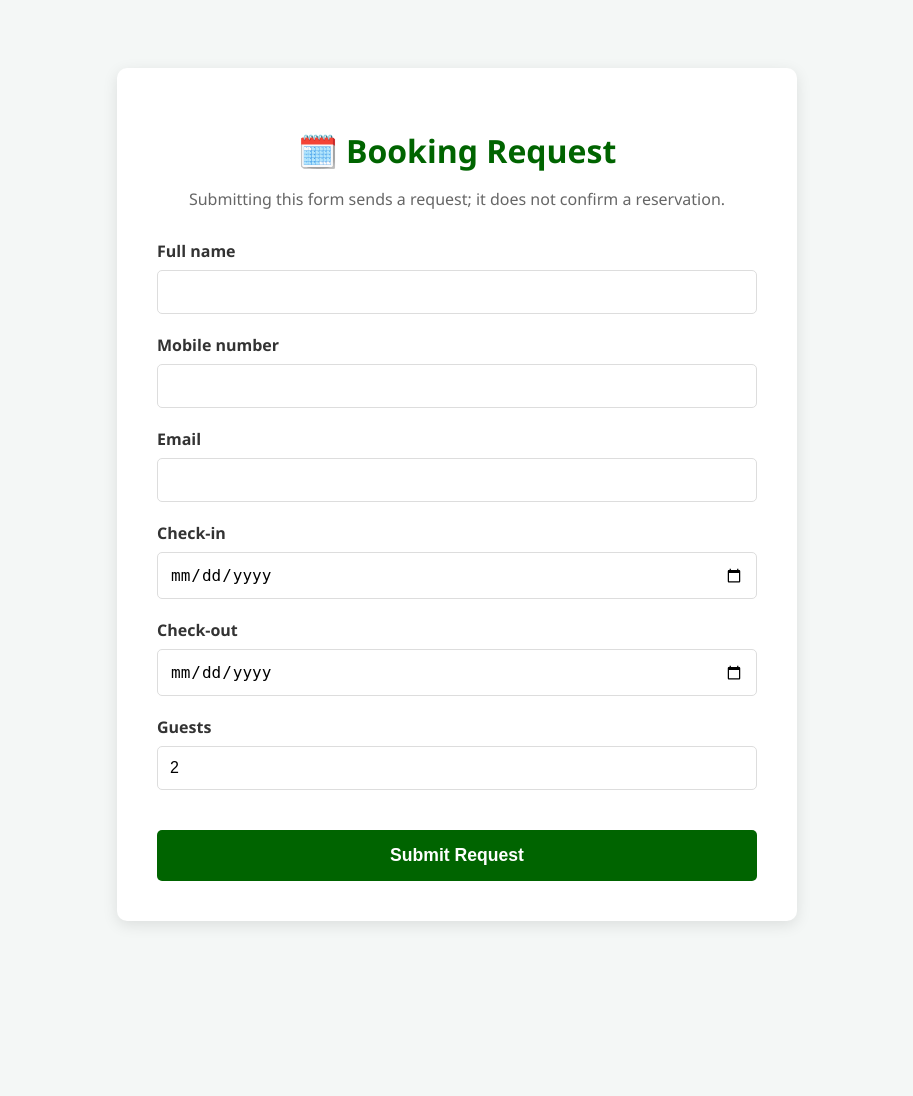
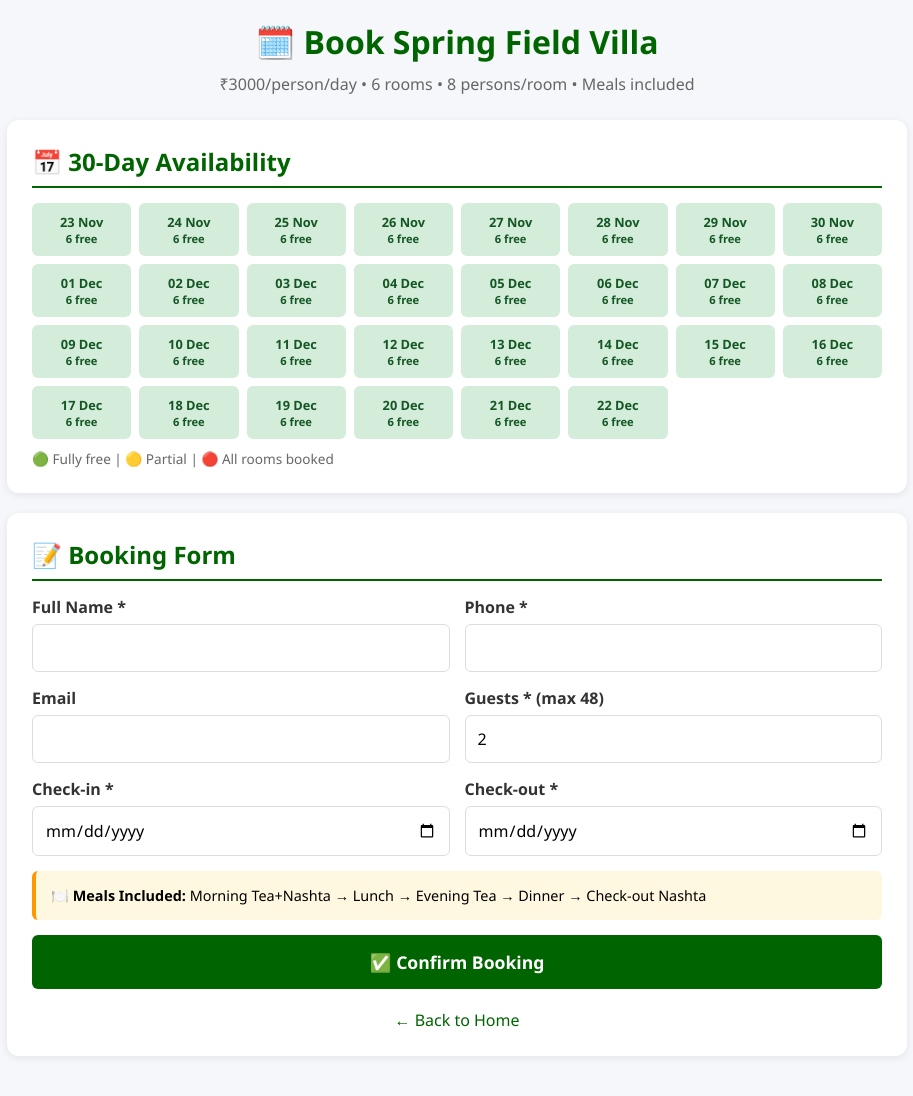
Before and after one commit to niteshmalusare822-coder/alibag-villa-booking, a Flask app: page /booking in a window 1280 px wide. Shown: the whole page, without its empty margins (183-1096 px from the left). Before the commit the page ends 925 px from the top, so only its background shows below. Run offline with Flask 3, Linux system fonts and the light colour scheme.

Commit message:
Refactor booking.html for improved layout and styles

```diff
--- a/templates/booking.html
+++ b/templates/booking.html
@@ -5,61 +5,96 @@
 <meta name="viewport" content="width=device-width, initial-scale=1.0">
 <title>Book {{ villa.name }}</title>
 <style>
-        body { font-family: 'Segoe UI', sans-serif; background: #f4f7f6; padding: 20px; }
-        .container { max-width: 600px; margin: 40px auto; background: white; padding: 40px; border-radius: 10px; box-shadow: 0 4px 15px rgba(0,0,0,0.1); }
-        h1 { color: #006400; text-align: center; margin-bottom: 10px; }
-        .form-group { margin-bottom: 20px; }
-        label { display: block; margin-bottom: 8px; font-weight: bold; color: #333; }
-        input { width: 100%; padding: 12px; border: 1px solid #ddd; border-radius: 5px; font-size: 1rem; box-sizing: border-box; }
-        input:focus { outline: none; border-color: #006400; }
-        .btn-submit { width: 100%; padding: 15px; background: #006400; color: white; border: none; border-radius: 5px; font-size: 1.1rem; font-weight: bold; cursor: pointer; margin-top: 20px; }
-        .btn-submit:hover { background: #004d00; }
-        .flash { background: #d4edda; color: #155724; padding: 15px; text-align: center; border-radius: 5px; margin-bottom: 20px; }
+*{margin:0;padding:0;box-sizing:border-box;font-family:'Segoe UI',sans-serif}
+body{background:#f5f7fa;padding:20px}
+.container{max-width:900px;margin:0 auto}
+h1{color:#006400;text-align:center;margin-bottom:10px}
+.subtitle{text-align:center;color:#666;margin-bottom:25px}
+.card{background:white;padding:25px;border-radius:12px;box-shadow:0 2px 8px rgba(0,0,0,.08);margin-bottom:20px}
+.card h2{color:#006400;margin-bottom:15px;border-bottom:2px solid #006400;padding-bottom:8px}
+.form-row{display:grid;grid-template-columns:1fr 1fr;gap:15px;margin-bottom:15px}
+label{display:block;margin-bottom:6px;font-weight:bold;color:#333}
+input,select{width:100%;padding:12px;border:1px solid #ddd;border-radius:6px;font-size:1rem}
+.btn{width:100%;padding:15px;background:#006400;color:white;border:none;border-radius:6px;font-size:1.1rem;font-weight:bold;cursor:pointer;margin-top:15px}
+.btn:hover{background:#004d00}
+.cal-grid{display:grid;grid-template-columns:repeat(auto-fill,minmax(90px,1fr));gap:8px;margin-top:15px}
+.cal-day{padding:10px;text-align:center;border-radius:6px;font-size:.8rem;font-weight:bold}
+.cal-day.free{background:#d4edda;color:#155724}
+.cal-day.tight{background:#fff3cd;color:#856404}
+.cal-day.full{background:#f8d7da;color:#721c24}
+.price-preview{background:#e8f5e9;border-left:4px solid #006400;padding:15px;border-radius:6px;margin-top:15px;display:none}
+.price-preview.show{display:block}
+.price-preview .total{font-size:1.5rem;color:#006400;font-weight:bold}
+.meal-info{background:#fff8e1;border-left:4px solid #ff9800;padding:15px;border-radius:6px;margin-top:15px;font-size:.9rem}
+.flash{background:#d4edda;color:#155724;padding:15px;text-align:center;border-radius:6px;margin-bottom:15px}
+.back{display:block;text-align:center;margin-top:20px;color:#006400;text-decoration:none}
+@media(max-width:600px){.form-row{grid-template-columns:1fr}}
 </style>
 </head>
 <body>
 <div class="container">
-        <h1>🗓️ Booking Request</h1>
-        <p style="text-align: center; color: #666; margin-bottom: 30px;">Submitting this form sends a request; it does not confirm a reservation.</p>
+<h1>🗓️ Book {{ villa.name }}</h1>
+<p class="subtitle">₹{{ villa.price_per_person }}/person/day • {{ villa.total_rooms }} rooms • {{ villa.room_capacity }} persons/room • Meals included</p>
 
 {% with messages = get_flashed_messages() %}
-          {% if messages %}{% for message in messages %}<div class="flash">{{ message }}</div>{% endfor %}{% endif %}
+{% if messages %}{% for m in messages %}<div class="flash">{{ m }}</div>{% endfor %}{% endif %}
 {% endwith %}
 
-        <!-- form action="/booking" आणि method="POST" अचूक असणे गरजेचे -->
-        <form method="POST" action="/booking">
-            <div class="form-group">
-                <label>Full name</label>
-                <input type="text" name="name" required>
+<div class="card">
+<h2>📅 30-Day Availability</h2>
+<div class="cal-grid">
+{% for c in calendar %}
+<div class="cal-day {{ c.status }}">
+  <div>{{ c.label }}</div>
+  <div style="font-size:.7rem;">{{ c.available }} free</div>
+</div>
+{% endfor %}
+</div>
+<p style="margin-top:10px;color:#666;font-size:.85rem;">🟢 Fully free | 🟡 Partial | 🔴 All rooms booked</p>
 </div>
 
-            <div class="form-group">
-                <label>Mobile number</label>
-                <input type="tel" name="phone" required>
+<div class="card">
+<h2>📝 Booking Form</h2>
+<form method="POST" action="/booking">
+  <div class="form-row">
+    <div><label>Full Name *</label><input type="text" name="name" required></div>
+    <div><label>Phone *</label><input type="tel" name="phone" required></div>
+  </div>
+  <div class="form-row">
+    <div><label>Email</label><input type="email" name="email"></div>
+    <div><label>Guests * (max {{ villa.total_rooms * villa.room_capacity }})</label><input type="number" name="guests" id="g" min="1" max="{{ villa.total_rooms * villa.room_capacity }}" value="2" required></div>
+  </div>
+  <div class="form-row">
+    <div><label>Check-in *</label><input type="date" name="check_in" id="ci" required></div>
+    <div><label>Check-out *</label><input type="date" name="check_out" id="co" required></div>
+  </div>
+  <div class="price-preview" id="pp">
+    <strong>💰 Price Estimate:</strong>
+    <div>Nights: <span id="n">0</span> | Guests: <span id="gg">0</span></div>
+    <div class="total">Total: ₹<span id="tt">0</span></div>
+    <div style="font-size:.85rem;color:#666;">(₹{{ villa.price_per_person }} × guests × nights, meals included)</div>
+  </div>
+  <div class="meal-info">
+    🍽️ <strong>Meals Included:</strong> Morning Tea+Nashta → Lunch → Evening Tea → Dinner → Check-out Nashta
+  </div>
+  <button type="submit" class="btn">✅ Confirm Booking</button>
+</form>
+<a href="/" class="back">← Back to Home</a>
+</div>
 </div>
 
-            <div class="form-group">
-                <label>Email</label>
-                <input type="email" name="email">
-            </div>
-
-            <div class="form-group">
-                <label>Check-in</label>
-                <input type="date" name="check_in" required>
-            </div>
-
-            <div class="form-group">
-                <label>Check-out</label>
-                <input type="date" name="check_out" required>
-            </div>
-
-            <div class="form-group">
-                <label>Guests</label>
-                <input type="number" name="guests" min="1" max="8" value="2" required>
-            </div>
-
-            <button type="submit" class="btn-submit">Submit Request</button>
-        </form>
-    </div>
+<script>
+const pp=document.getElementById('pp'),n=document.getElementById('n'),gg=document.getElementById('gg'),tt=document.getElementById('tt');
+const ci=document.getElementById('ci'),co=document.getElementById('co'),g=document.getElementById('g');
+function calc(){
+  if(!ci.value||!co.value||!g.value){pp.classList.remove('show');return;}
+  const nights=Math.floor((new Date(co.value)-new Date(ci.value))/(1000*60*60*24));
+  if(nights<=0){pp.classList.remove('show');return;}
+  const total=nights*parseInt(g.value)*{{ villa.price_per_person }};
+  n.textContent=nights;gg.textContent=g.value;tt.textContent=total.toLocaleString('en-IN');
+  pp.classList.add('show');
+}
+[ci,co,g].forEach(e=>e.addEventListener('change',calc));
+</script>
 </body>
 </html>
```
Lines whose indentation alone changed are shown as unchanged.
